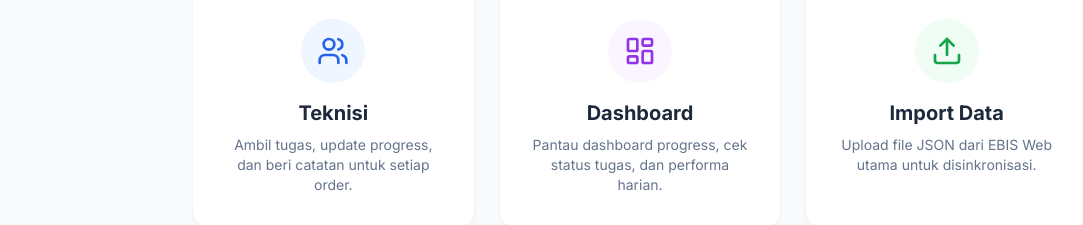
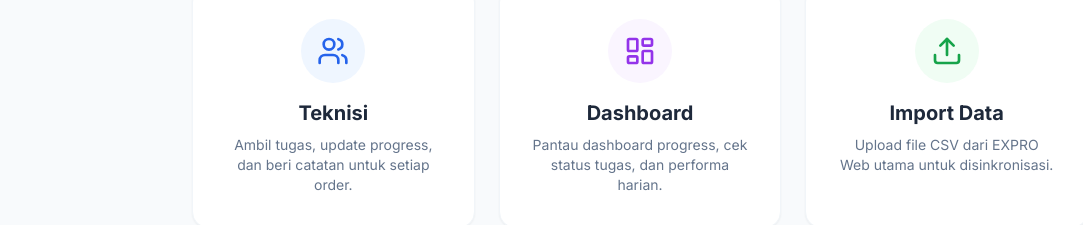
Before and after one commit to ReihanMutaqin/ebis, a React (Vite) app: page /tracker in a window 1280 px wide. Shown: the part 373-598 px from the top of the page, without its empty margins (0-1083 px from the left). Built offline with nearby package versions, Linux system fonts and the light colour scheme; no server answers.

Commit message:
update import data description text on tracker home page

```diff
--- a/src/pages/tracker/HomePage.tsx
+++ b/src/pages/tracker/HomePage.tsx
@@ -34,7 +34,7 @@ export default function HomePage() {
             <Upload className="w-8 h-8" />
           </div>
           <h2 className="text-xl font-bold text-slate-800 mb-2">Import Data</h2>
-          <p className="text-slate-500 text-center text-sm">Upload file JSON dari EBIS Web utama untuk disinkronisasi.</p>
+          <p className="text-slate-500 text-center text-sm">Upload file CSV dari EXPRO Web utama untuk disinkronisasi.</p>
         </Link>
       </div>
     </div>
```
